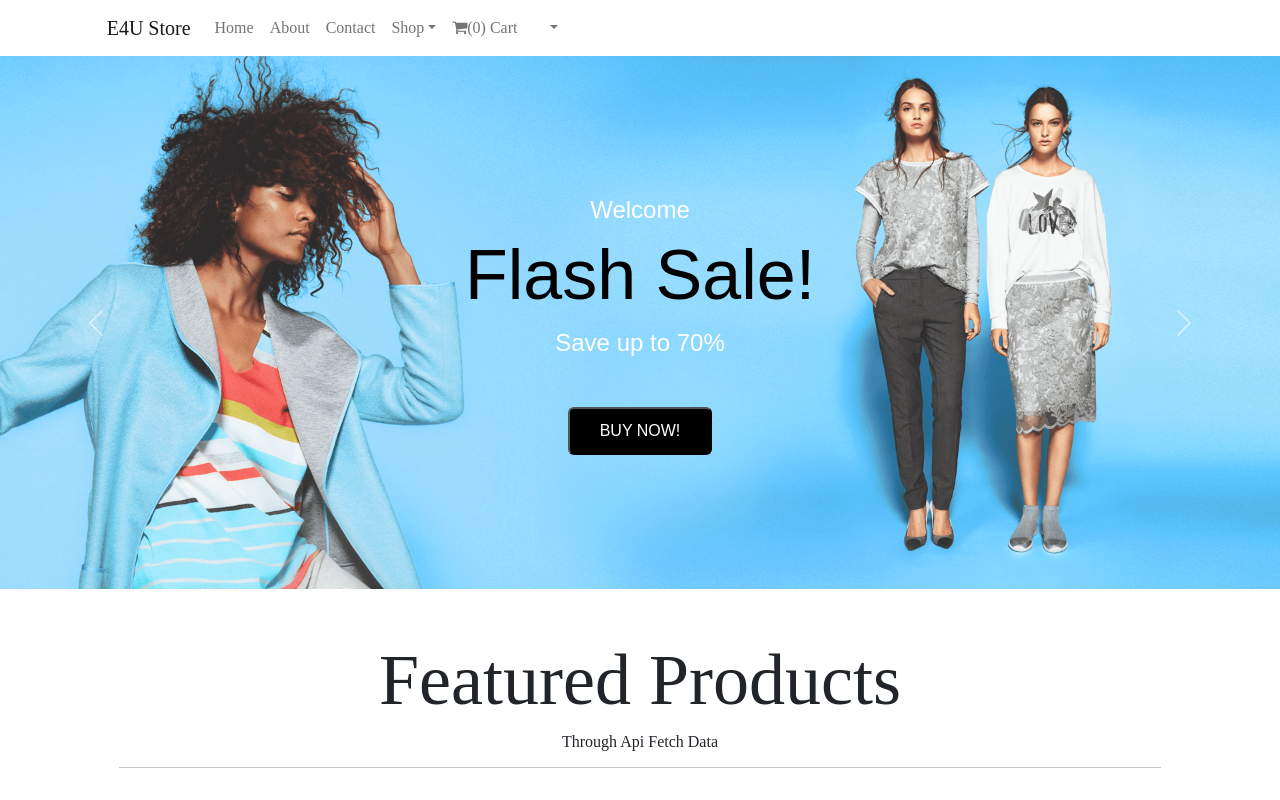
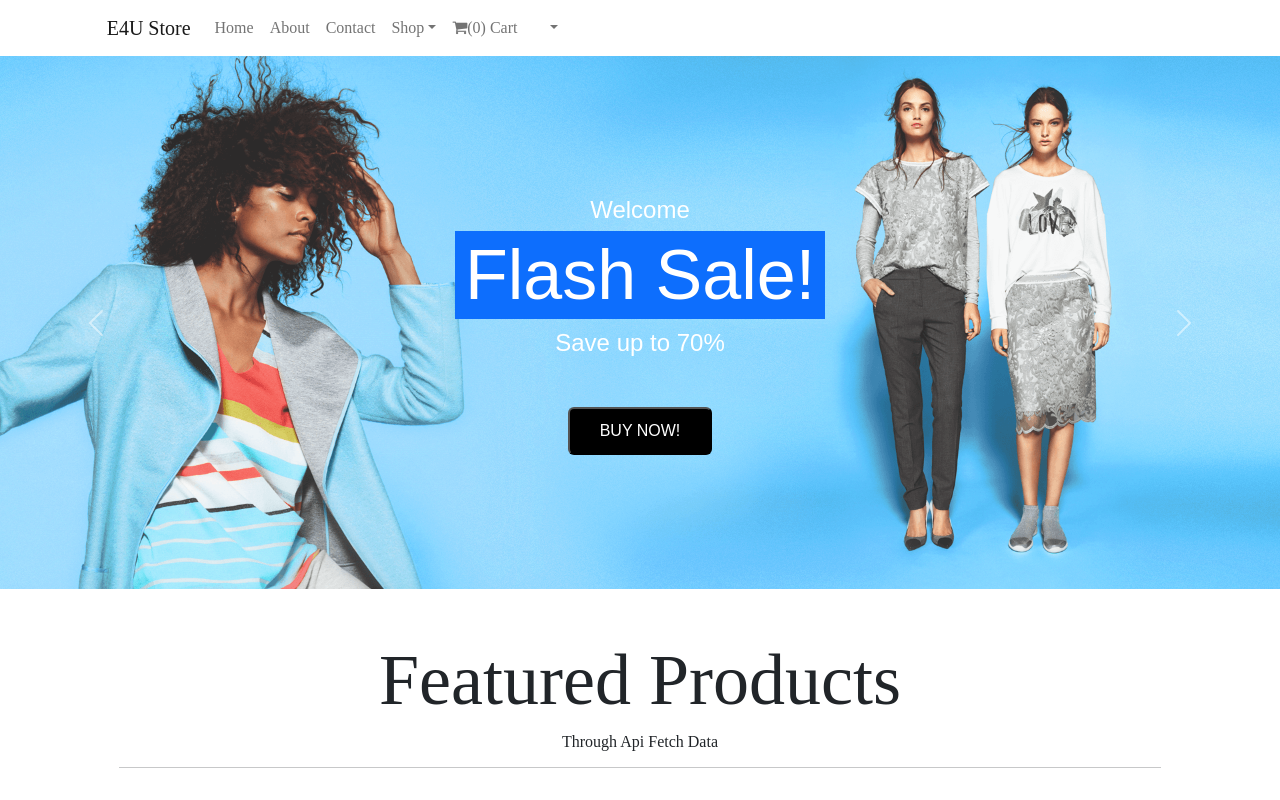
Before and after one commit to sajeel93/E4U-Store, a React (Create React App) app: page / in a window 1280 px wide. Shown: the top 800 px of the page. Built offline with nearby package versions, Linux system fonts and the light colour scheme; no server answers.

Commit message:
Slider Title Styling

```diff
--- a/src/Components/Pages/Header/Slider/Slider.js
+++ b/src/Components/Pages/Header/Slider/Slider.js
@@ -16,7 +16,7 @@ function Slder() {
                 <img className="d-block w-100" src={Imgone} alt="First slide" />
                 <div className="carousel-caption d-none d-md-block text-caption-s">
                     <h5 className="align-items-center d-flex justify-content-center text-caption-s-t">Welcome</h5>
-                    <h4>Flash Sale!</h4>
+                    <h4><span>Flash Sale!</span></h4>
                     <p>Save up to 70%</p>
                     <button>BUY NOW!</button>
                 </div>
@@ -25,7 +25,7 @@ function Slder() {
                 <img className="d-block w-100" src={Img2} alt="Second slide" />
                 <div className="carousel-caption d-none d-md-block text-caption-s2">
                     <h5 className="align-items-center d-flex justify-content-center text-caption-s-t2">Summer 2021</h5>
-                    <h4>New Arrivals!</h4>
+                    <h4><span>New Arrivals!</span></h4>
                     <p>Save up to 70%</p>
                     <button>SHOP NOW!</button>
                 </div>
--- a/src/index.css
+++ b/src/index.css
@@ -17,7 +17,11 @@ body {
   bottom: auto;
 }
 
-
+.text-caption-s span, .text-caption-s2 span {
+  background-color: #0d6efd;
+  color: #fff;
+  padding: 5px 10px;
+}
 
 
 
@@ -91,7 +95,6 @@ code {
   .text-caption-s h4, .text-caption-s2 h4 {
     font-size: 70px;
     font-family: sans-serif;
-    color: #000;
   }
 
   .text-caption-s p, .text-caption-s2 p {
```
